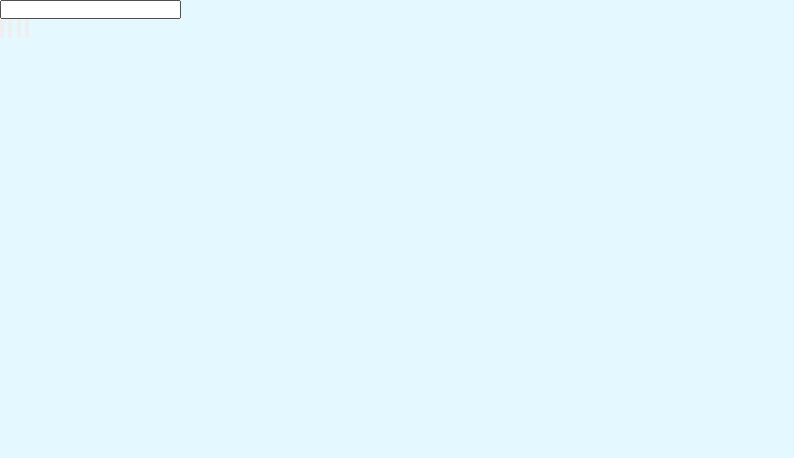
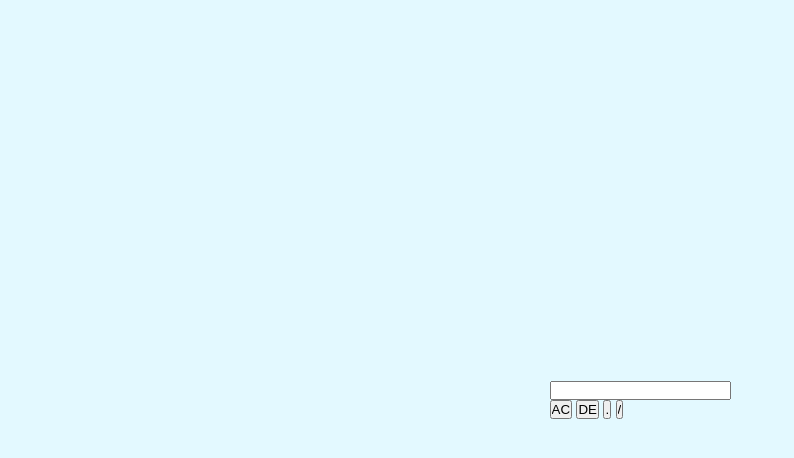
Before and after one commit to Sunidhi-Pradhan/Calculator, a plain HTML site: page index.html in a window 1280 px wide. Shown: the whole page, without its empty margins (0-794 px from the left). Drawn offline with Linux system fonts and the light colour scheme.

Commit message:
correction

```diff
--- a/index.html
+++ b/index.html
@@ -15,10 +15,10 @@
                 <input type="text" name="display">
                 </div>
                 <div>
-                    <input type="button" name="AC">
-                    <input type="button" name="DE">
-                    <input type="button" name=".">
-                    <input type="button" name="/">
+                    <input type="button" value="AC">
+                    <input type="button" value="DE">
+                    <input type="button" value=".">
+                    <input type="button" value="/">
                 </div>
             </form>
         </div>
--- a/style.css
+++ b/style.css
@@ -9,4 +9,7 @@
     width: 100%;
     height: 100vh;
     background: #e3f9ff;
+    display: flex;
+    align-items: center;
+    justify-content: center;
 }
```
